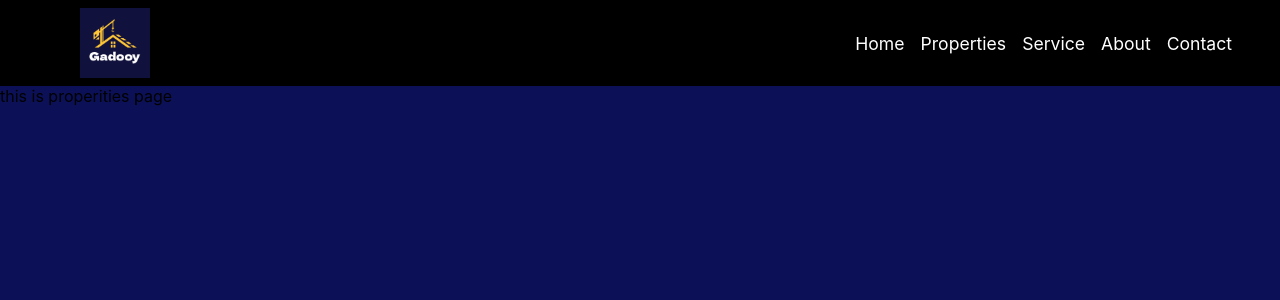
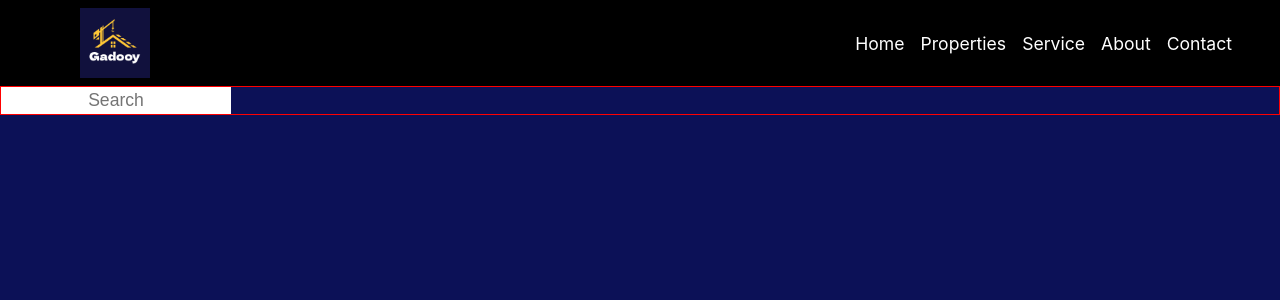
Before and after one commit to gelehasan/Real-Estate, a React (Create React App) app: page /properties in a window 1280 px wide. Shown: the top 300 px of the page. Built offline with nearby package versions, Linux system fonts and the light colour scheme.

Commit message:
added filter section

```diff
--- a/src/Routers/Properties/Properties.jsx
+++ b/src/Routers/Properties/Properties.jsx
@@ -3,7 +3,10 @@ const Properties = ()=>{
 
     return(
         <div className="propertiesContainer">
-            this is properities page
+            <div className="searchFilter">
+
+                <input type="text" placeholder="Search"/>
+            </div>
         </div>
     )
 }
--- a/src/Routers/Properties/index.css
+++ b/src/Routers/Properties/index.css
@@ -3,3 +3,21 @@
     width: 100%;
     height: 90vh;
 }
+
+.searchFilter{
+    color: white;
+    font-size: 1.5rem;
+ border: 1px solid red;
+ display: flex;
+    align-items: center;
+   gap: 10px;
+
+}
+
+
+.searchFilter input {
+    font-size: 1.1rem;
+    text-align: center;
+    height: 25px;
+    border: none;
+}
```
